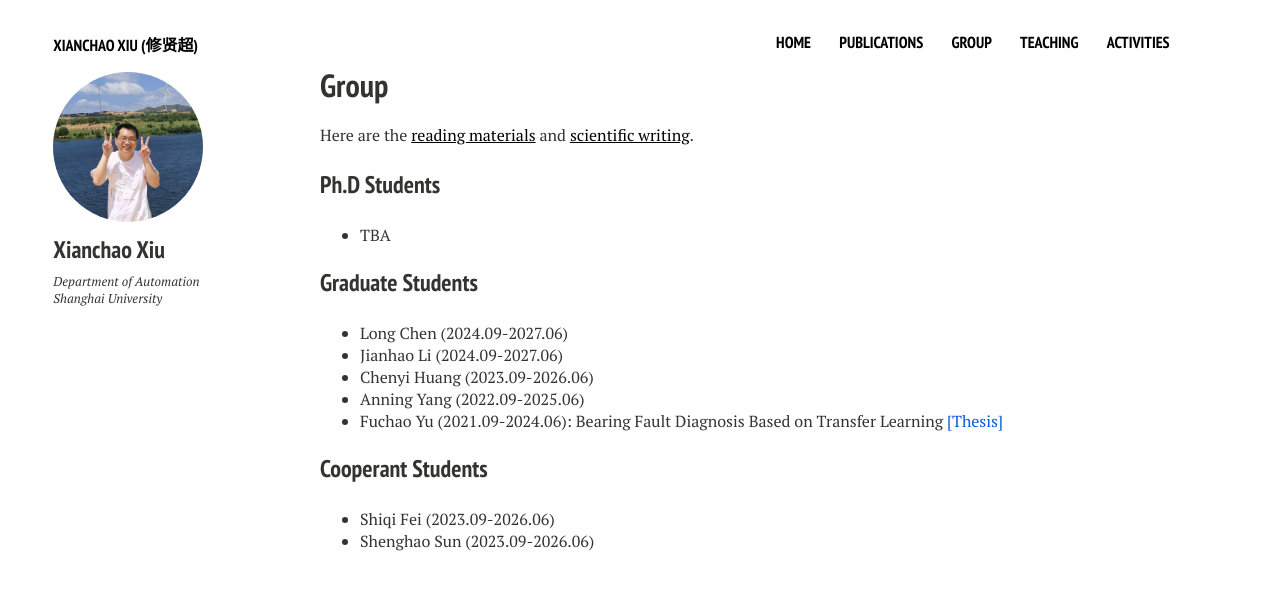
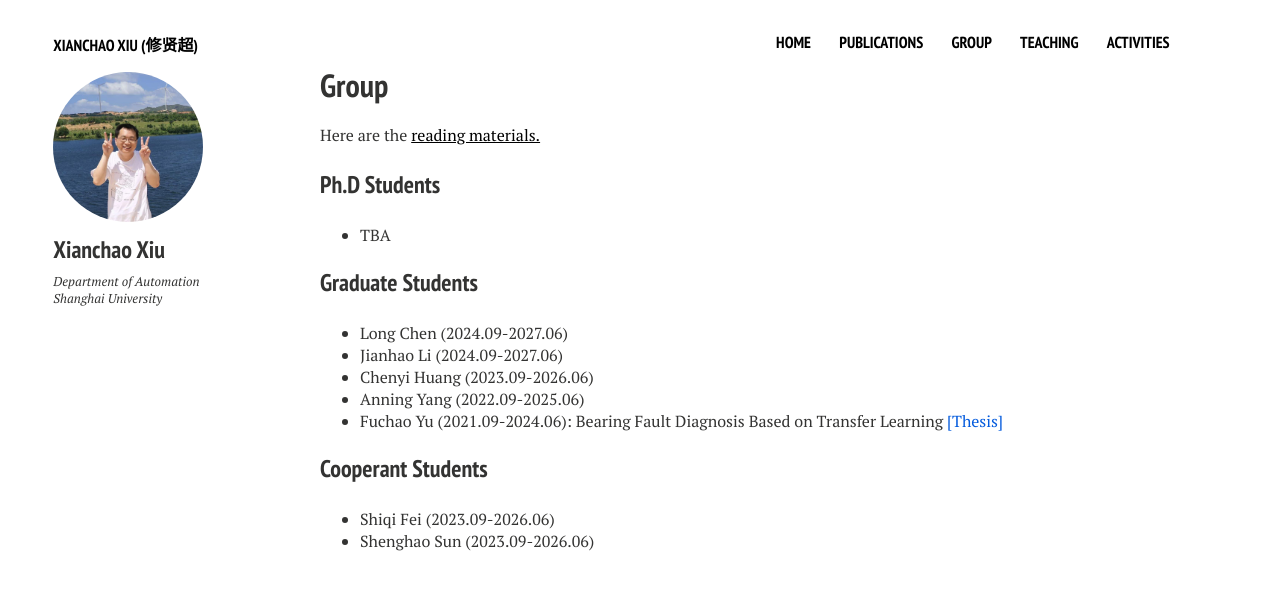
Before and after one commit to xianchaoxiu/xianchaoxiu.github.io, a Jekyll site: the page built from group/index.md, in a window 1280 px wide. Shown: the top 590 px of the page. Built offline with Jekyll 4.4.1, drawn with Linux system fonts in a browser that asks for light colours; nearby versions of some CDN libraries.

Commit message:
Update index.md

```diff
--- a/group/index.md
+++ b/group/index.md
@@ -7,7 +7,7 @@ comments: false
 share: false
 ---
 
-Here are the <a href="https://www.researchgate.net/profile/Xianchao-Xiu" target="_blank" style="text-decoration:underline;">reading materials</a> and <a href="../group/Scientific-Writing.pdf" target="_blank" style="text-decoration:underline;">scientific writing</a>.
+Here are the <a href="https://www.researchgate.net/profile/Xianchao-Xiu" target="_blank" style="text-decoration:underline;">reading materials.
 
 ### Ph.D Students
 * TBA
```
